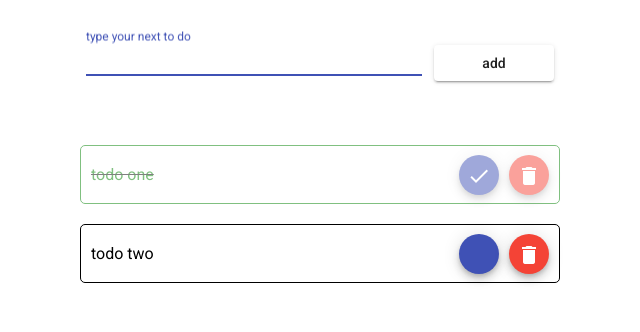
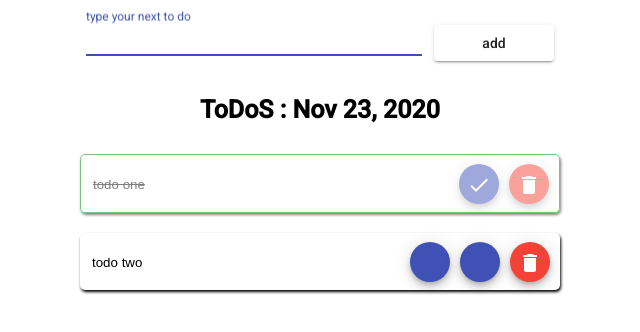
Before and after one commit to abdoaitwihi/todo-angular, an Angular app: page / in a window 1280 px wide. Shown: the top 332 px of the page, without its empty margins (320-960 px from the left). Built offline with nearby package versions, Linux system fonts and the light colour scheme.

Commit message:
everything cool now

```diff
--- a/src/app/comps/home/home.component.html
+++ b/src/app/comps/home/home.component.html
@@ -12,6 +12,9 @@
     </mat-form-field>
     <button fxFlex="0 1 calc(25%)" mat-raised-button type="submit">add</button>
   </form>
+</div>
+<div class="max-width" fxLayout="row" fxLayoutAlign="center">
+  <h1 class="my-0 myheader">ToDoS : {{ today | date }}</h1>
 </div>
 <div fxLayout="column" fxLayoutGap="0px" class="max-width">
   <div
@@ -29,8 +32,24 @@
       fxLayoutGap="10px"
     >
       <p fxFlex="1 1 auto">
-        {{ todo.text }}
+        <input
+          type="text"
+          class="editableInput"
+          value="{{ todo.text }}"
+          id="{{ todo.id }}"
+          (keyup)="updateTodo(myInput)"
+          #myInput
+        />
       </p>
+      <button
+        *ngIf="todo.focus"
+        mat-mini-fab
+        color="primary"
+        fxFlex="0 0 auto"
+        (click)="toDoDone(todo.id)"
+      >
+        <mat-icon></mat-icon>
+      </button>
       <button
         *ngIf="!todo.done"
         mat-mini-fab
--- a/src/app/comps/home/home.component.ts
+++ b/src/app/comps/home/home.component.ts
@@ -5,6 +5,7 @@ interface todos {
   id: number;
   done: boolean;
   text: string;
+  focus?: boolean;
 }
 @Component({
   selector: 'app-home',
@@ -13,16 +14,19 @@ interface todos {
 })
 export class HomeComponent implements OnInit {
   @ViewChild('todoText') todoTextInput: ElementRef;
+  today: number = Date.now();
   toDos: todos[] = [
     {
       id: 0,
       done: true,
       text: 'todo one',
+      focus: false,
     },
     {
       id: 1,
       done: false,
       text: 'todo two',
+      focus: true,
     },
   ];
   lastId: number;
@@ -57,6 +61,7 @@ export class HomeComponent implements OnInit {
     }
   }
   addTodo(todoText: string) {
+    this.focusOnInput();
     if (!todoText) {
       let snackBarRef = this._snackBar.open(
         'please write something to do ',
@@ -82,6 +87,14 @@ export class HomeComponent implements OnInit {
     this.toDos.push(myTodo);
     this.saveTodos();
   }
+  updateTodo(target) {
+    this.toDos.forEach((todo) => {
+      if (todo.id === +target.id) {
+        todo.text = target.value;
+      }
+    });
+    this.saveTodos();
+  }
   deleteTodo(id: number) {
     this.toDos = this.toDos.filter((todo) => todo.id - id);
     this.saveTodos();
--- a/src/app/scss/_header.scss
+++ b/src/app/scss/_header.scss
@@ -27,7 +27,8 @@ header {
   }
 }
 .simple-card {
-  @include border;
+  @include border(transparent, 0px);
+  box-shadow: 1px 2px 3px black;
   transition: 0.3s;
 }
 .my-div {
@@ -38,10 +39,29 @@ header {
   text-decoration: line-through;
   opacity: 0.5;
   transition: 0.3s;
+  input {
+    text-decoration: line-through;
+  }
+}
+.my-0 {
+  margin-top: 0 !important;
+  margin-bottom: 0 !important;
+}
+.pb-0 {
+  padding-bottom: 0 !important;
 }
 .max-width {
   max-width: 500px;
   margin: auto;
-  margin-top: 20px;
   padding: 10px;
 }
+.editableInput {
+  border: none;
+  &:focus {
+    outline: none;
+  }
+}
+
+.myheader {
+  font-size: 25px;
+}
```
